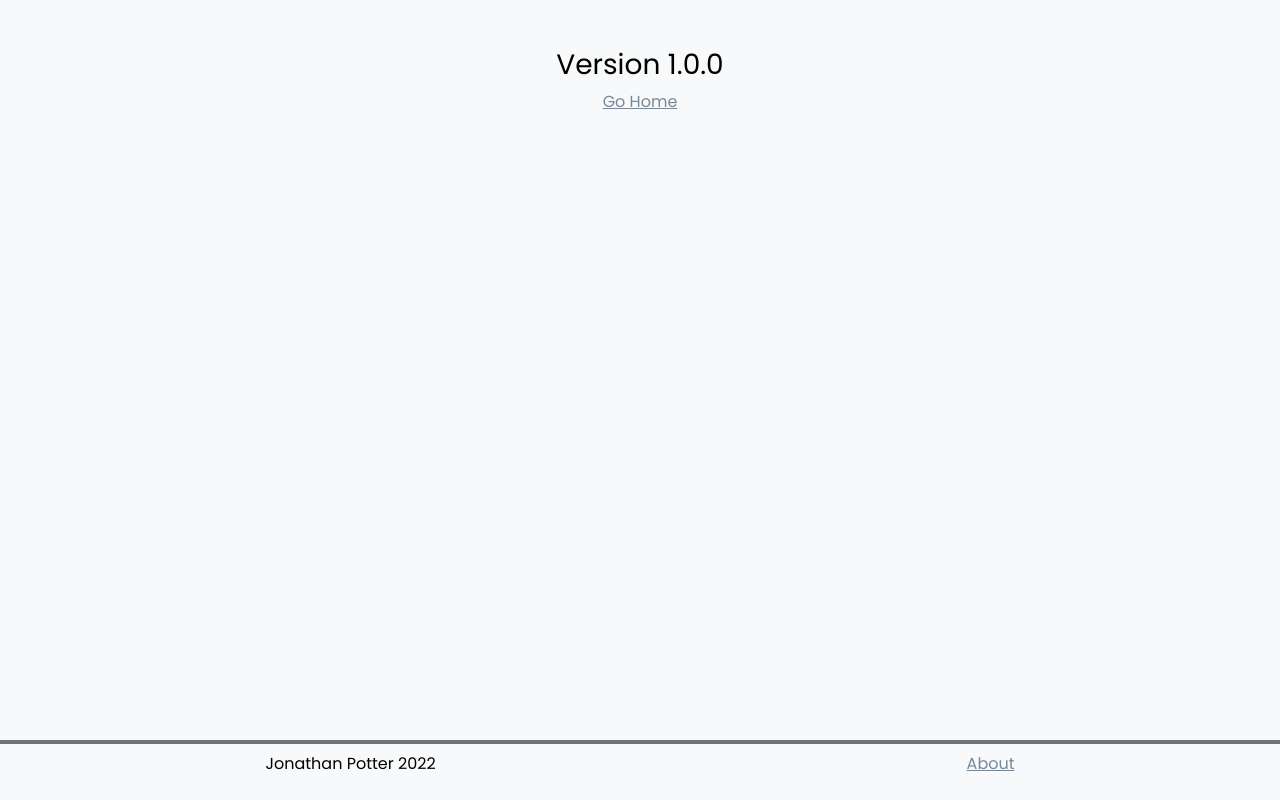
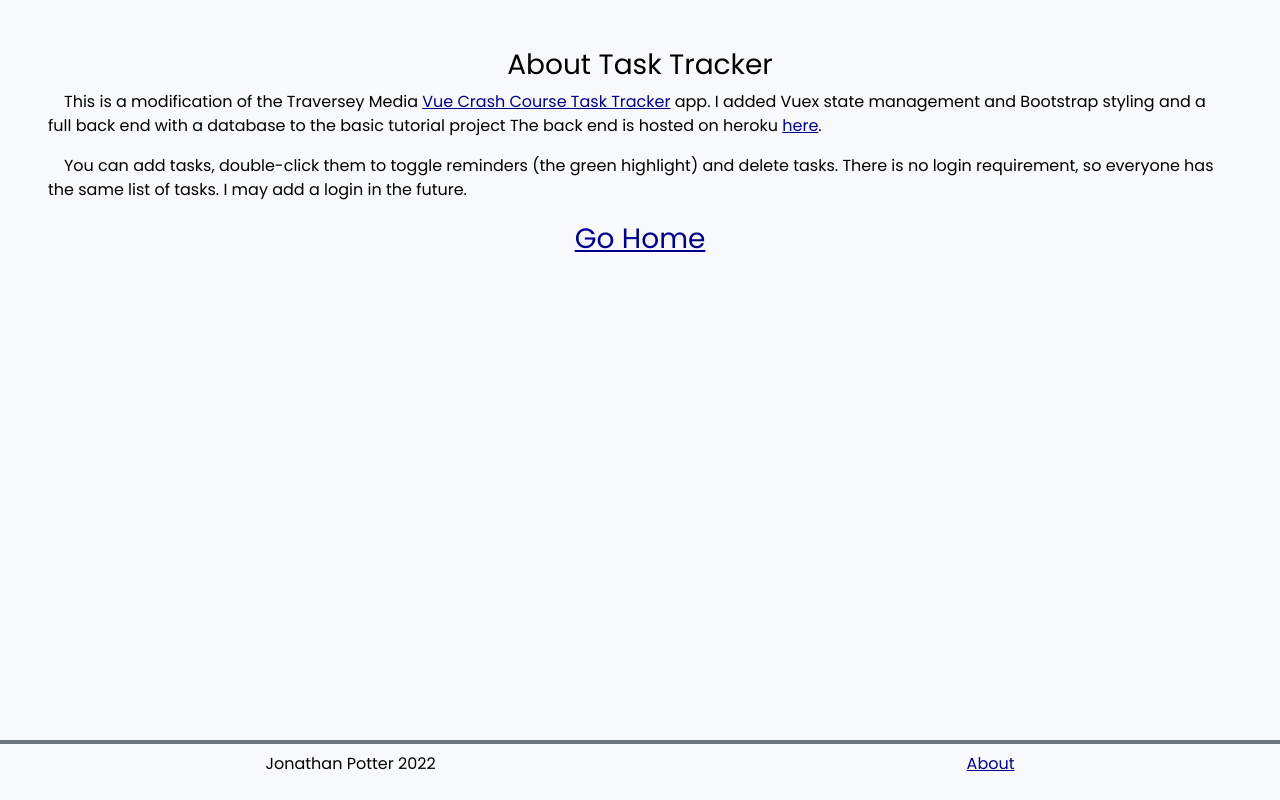
Before and after one commit to JonathanDPotter/task-tracker, a Vue app: page /about in a window 1280 px wide. Built offline with nearby package versions, Linux system fonts and the light colour scheme; the HTML template or start-up script is replaced by a standard one.

Commit message:
Updated about page

```diff
--- a/public/index.html
+++ b/public/index.html
@@ -7,8 +7,8 @@
       name="viewport"
       content="width=device-width, initial-scale=1, shrink-to-fit=no"
     />
-    <link rel="icon" href="<%= BASE_URL %>favicon.ico" />
-    <title><%= htmlWebpackPlugin.options.title %></title>
+    <link rel="icon" href="<%BASE_URL%>favicon.ico" />
+    <title>Task Tracker</title>
     <link
       rel="stylesheet"
       href="https://cdnjs.cloudflare.com/ajax/libs/font-awesome/6.2.0/css/all.min.css"
--- a/src/App.scss
+++ b/src/App.scss
@@ -13,10 +13,19 @@ body {
 }
 
 a {
-  color: lightslategrey;
+  color: darkblue;
+  &:hover {
+    color: cornflowerblue;
+  }
+}
 
-  &:hover {
-    color: lightgrey;
+@media (prefers-color-scheme: dark) {
+  a {
+    color: skyblue;
+
+    &:hover {
+      color: lightblue;
+    }
   }
 }
 
@@ -25,3 +34,7 @@ p {
   -webkit-user-select: none;
   user-select: none;
 }
+
+p.indented {
+  text-indent: 1rem;
+}
--- a/src/views/About.vue
+++ b/src/views/About.vue
@@ -2,7 +2,22 @@
   <div
     class="d-flex h-75 p-5 flex-column align-items-center justify-content-around"
   >
-    <h3>Version 1.0.0</h3>
-    <router-link to="/">Go Home</router-link>
+    <h3>About Task Tracker</h3>
+    <p class="indented">
+      This is a modification of the Traversey Media
+      <a href="https://youtu.be/qZXt1Aom3Cs">Vue Crash Course Task Tracker</a>
+      app. I added Vuex state management and Bootstrap styling and a full back
+      end with a database to the basic tutorial project The back end is hosted
+      on heroku
+      <a href="https://jonathan-potter-task-tracker.herokuapp.com/">here</a>.
+    </p>
+    <p class="indented">
+      You can add tasks, double-click them to toggle reminders (the green
+      highlight) and delete tasks. There is no login requirement, so everyone
+      has the same list of tasks. I may add a login in the future.
+    </p>
+    <span class="fs-3">
+      <router-link to="/">Go Home</router-link>
+    </span>
   </div>
 </template>
```
Also changed, not shown: 1 other file (tests, documents, lock files or other folders).
